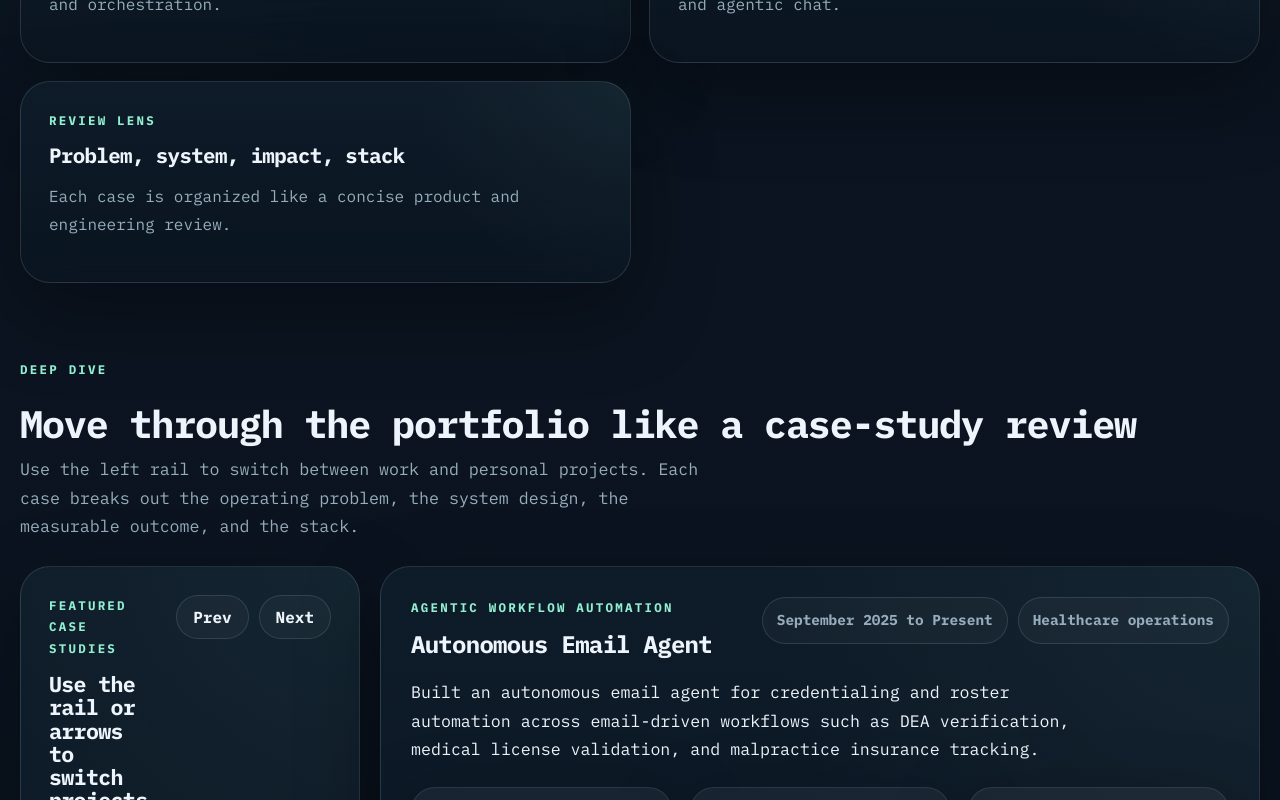
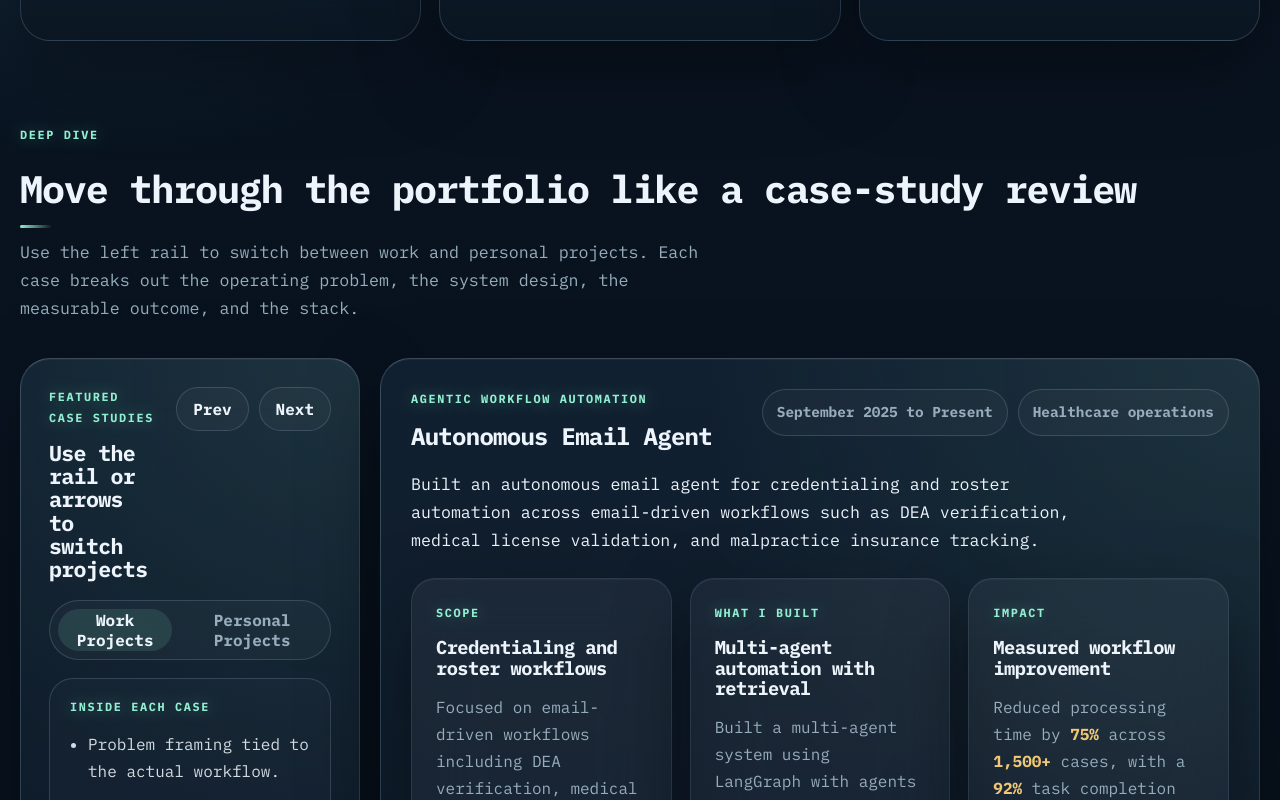
Before and after one commit to vybhav2000/portfolio-website, an Astro site: page /projects in a window 1280 px wide. Shown: the part 780-1580 px from the top of the page. Built offline with nearby package versions, Linux system fonts and the light colour scheme; Astro itself is replaced by a stand-in of ours.

Commit message:
Visual overhauls

```diff
--- a/src/components/ExperienceSection.astro
+++ b/src/components/ExperienceSection.astro
@@ -28,7 +28,9 @@ const { section, experience, credentials } = Astro.props;
     <div class="experience-rail">
       <p class="card-label">Current Role</p>
       <h3>{experience.role}</h3>
-      <p class="timeline-company">{experience.company}</p>
+      <p class="timeline-company">
+        <a href="https://www.hilabs.com/" target="_blank" rel="noreferrer" class="company-link">{experience.company}</a>
+      </p>
       <p class="timeline-date">{experience.period}</p>
       <div class="experience-tags">
         {experience.tags.map((tag) => <span>{tag}</span>)}
--- a/src/components/OverviewTabs.astro
+++ b/src/components/OverviewTabs.astro
@@ -70,7 +70,9 @@ const { profile, experienceSection, experience, credentials, skillsSection, skil
           <div class="experience-rail">
             <p class="card-label">Current Role</p>
             <h3>{experience.role}</h3>
-            <p class="timeline-company">{experience.company}</p>
+            <p class="timeline-company">
+              <a href="https://www.hilabs.com/" target="_blank" rel="noreferrer" class="company-link">{experience.company}</a>
+            </p>
             <p class="timeline-date">{experience.period}</p>
             <div class="experience-tags">
               {experience.tags.map((tag) => <span>{tag}</span>)}
@@ -84,7 +86,7 @@ const { profile, experienceSection, experience, credentials, skillsSection, skil
                 experience.outcomes.map((outcome) => (
                   <div class="experience-row">
                     <span class="experience-label">{outcome.label}</span>
-                    <p>{outcome.text}</p>
+                    <p set:html={outcome.text} />
                   </div>
                 ))
               }
--- a/src/components/PersonalProjectSpotlight.astro
+++ b/src/components/PersonalProjectSpotlight.astro
@@ -37,7 +37,7 @@ const embed = project.embed;
 
       {project.preview.bullets && (
         <ul class="feature-list">
-          {project.preview.bullets.map((bullet) => <li>{bullet}</li>)}
+          {project.preview.bullets.map((bullet) => <li set:html={bullet} />)}
         </ul>
       )}
 
--- a/src/components/ProjectCaseStudy.astro
+++ b/src/components/ProjectCaseStudy.astro
@@ -38,7 +38,7 @@ const embed = project.embed;
         <section class="glass case-card">
           <p class="card-label">{card.label}</p>
           <h3>{card.title}</h3>
-          <p>{card.text}</p>
+          <p set:html={card.text} />
         </section>
       ))
     }
@@ -79,7 +79,7 @@ const embed = project.embed;
             </>
           ) : (
             <ul class="feature-list">
-              {(section.items ?? []).map((item) => <li>{item}</li>)}
+              {(section.items ?? []).map((item) => <li set:html={item} />)}
             </ul>
           )}
         </section>
--- a/src/data/portfolio.ts
+++ b/src/data/portfolio.ts
@@ -133,7 +133,7 @@ export const homeContent = {
     outcomes: [
       {
         label: "Scope",
-        text: "Architected 4 production systems serving 1,000+ daily requests.",
+        text: "Architected <strong>4</strong> production systems serving <strong>1,000+</strong> daily requests.",
       },
       {
         label: "Leadership",
@@ -265,9 +265,9 @@ export const workProjects = [
       description:
         "Built a multi-agent email system using LangGraph, Qwen, and retrieval over prior cases for credentialing and roster automation.",
       bullets: [
-        "75% processing time reduction across 1,500+ cases.",
-        "92% task completion with less than 5% escalation.",
-        "Schema-constrained extraction reached 96% field accuracy.",
+        "<strong>75%</strong> processing time reduction across <strong>1,500+</strong> cases.",
+        "<strong>92%</strong> task completion with less than <strong>5%</strong> escalation.",
+        "Schema-constrained extraction reached <strong>96%</strong> field accuracy.",
       ],
     },
     overviewCards: [
@@ -287,7 +287,7 @@ export const workProjects = [
         label: "Impact",
         title: "Measured workflow improvement",
         text:
-          "Reduced processing time by 75% across 1,500+ cases, with a 92% task completion rate and less than 5% escalation.",
+          "Reduced processing time by <strong>75%</strong> across <strong>1,500+</strong> cases, with a <strong>92%</strong> task completion rate and less than <strong>5%</strong> escalation.",
       },
     ],
     detailSections: [
@@ -306,7 +306,7 @@ export const workProjects = [
         title: "Extraction workflow",
         items: [
           "Schema-constrained generation with Qwen 3 8B JSON mode and Pydantic validators.",
-          "96% field extraction accuracy.",
+          "<strong>96%</strong> field extraction accuracy.",
           "Retry and recovery logic for failed outputs.",
           "Queue-based execution for workflow processing.",
         ],
@@ -359,7 +359,7 @@ export const workProjects = [
         label: "Impact",
         title: "Extraction and query performance",
         text:
-          "Achieved 94% extraction accuracy, improved downstream extraction quality by 12%, and supported sub-second latency for contract analytics queries.",
+          "Achieved <strong>94%</strong> extraction accuracy, improved downstream extraction quality by <strong>12%</strong>, and supported sub-second latency for contract analytics queries.",
       },
     ],
     detailSections: [
@@ -377,7 +377,7 @@ export const workProjects = [
         label: "Retrieval Design",
         title: "Retrieval and graph layer",
         items: [
-          "Neo4j knowledge graph storing entities, relationships, and hierarchies across 100k+ contracts.",
+          "Neo4j knowledge graph storing entities, relationships, and hierarchies across <strong>100k+</strong> contracts.",
           "Cypher queries for relationship-based reasoning.",
           "Dense vector search and BM25 sparse retrieval with reciprocal rank fusion.",
           "Document, page, and clause level provenance tracking.",
@@ -425,13 +425,13 @@ export const workProjects = [
         label: "What I built",
         title: "Clinical NLP pipeline",
         text:
-          "Combined BERT-CRF entity extraction, BERT QA, Clinical T5 normalization, and semantic search over 900k codes with reranking for final recommendation quality.",
+          "Combined BERT-CRF entity extraction, BERT QA, Clinical T5 normalization, and semantic search over <strong>900k</strong> codes with reranking for final recommendation quality.",
       },
       {
         label: "Impact",
         title: "Large throughput with measurable gains",
         text:
-          "Reduced manual coding time by 60%, achieved 0.91 F1 for clinical entity extraction, and handled 2,000+ requests per day in production.",
+          "Reduced manual coding time by <strong>60%</strong>, achieved <strong>0.91</strong> F1 for clinical entity extraction, and handled <strong>2,000+</strong> requests per day in production.",
       },
     ],
     detailSections: [
@@ -442,15 +442,15 @@ export const workProjects = [
           "BERT-CRF for entity extraction across conditions, procedures, labs, and medications.",
           "Multi-label enrichment for assertion, temporality, and subject.",
           "BERT QA for extracting lab values, dosages, and dates.",
-          "Clinical T5 fine-tuned on 800k entity-code pairs for terminology normalization.",
+          "Clinical T5 fine-tuned on <strong>800k</strong> entity-code pairs for terminology normalization.",
         ],
       },
       {
         label: "Retrieval and Deployment",
         title: "Retrieval and deployment",
         items: [
-          "Bi-encoder plus ScaNN semantic search across 900k codes with 18 ms latency and 95% recall@20.",
-          "Cross-encoder reranking improved precision by 13 percentage points.",
+          "Bi-encoder plus ScaNN semantic search across <strong>900k</strong> codes with <strong>18 ms</strong> latency and <strong>95%</strong> recall@<strong>20</strong>.",
+          "Cross-encoder reranking improved precision by <strong>13</strong> percentage points.",
           "PySpark pipelines handled data extraction and offline processing.",
           "Deployment on AWS EKS with continuous monitoring for latency and quality.",
         ],
@@ -497,13 +497,13 @@ export const workProjects = [
         label: "What I built",
         title: "Large-scale recommendation pipeline",
         text:
-          "Engineered 80+ features from web evidence, claims patterns, CMS data, and quality indicators, then trained ensemble models optimized for class imbalance with calibration and fairness analysis.",
+          "Engineered <strong>80+</strong> features from web evidence, claims patterns, CMS data, and quality indicators, then trained ensemble models optimized for class imbalance with calibration and fairness analysis.",
       },
       {
         label: "Impact",
         title: "Business outcome",
         text:
-          "Improved operational efficiency by 40% across 2M+ providers and increased accuracy from below 60% to above 90% on call-validated ground truth.",
+          "Improved operational efficiency by <strong>40%</strong> across <strong>2M+</strong> providers and increased accuracy from below <strong>60%</strong> to above <strong>90%</strong> on call-validated ground truth.",
       },
     ],
     detailSections: [
@@ -511,8 +511,8 @@ export const workProjects = [
         label: "Data and Features",
         title: "Ranking inputs",
         items: [
-          "80+ engineered features from web evidence, CMS data, claims patterns, and quality indicators.",
-          "PySpark feature computation over 50B+ claims-related records.",
+          "<strong>80+</strong> engineered features from web evidence, CMS data, claims patterns, and quality indicators.",
+          "PySpark feature computation over <strong>50B+</strong> claims-related records.",
           "Stacking ensemble optimized for PR-AUC and F1 under class imbalance.",
           "Specialty-specific calibration to support more equitable predictions across demographics.",
         ],
--- a/src/styles/global.css
+++ b/src/styles/global.css
@@ -4,13 +4,14 @@
   --surface: rgba(12, 24, 37, 0.82);
   --surface-strong: rgba(15, 28, 42, 0.94);
   --surface-soft: rgba(255, 255, 255, 0.035);
-  --line: rgba(170, 201, 223, 0.16);
+  --line: rgba(170, 201, 223, 0.2);
   --line-strong: rgba(170, 201, 223, 0.28);
   --text: #edf4fb;
   --muted: #97adbc;
   --accent: #92efd1;
   --accent-strong: #42c89a;
   --accent-warm: #f0c775;
+  --accent-blue: #7ab8ff;
   --shadow: 0 30px 80px rgba(0, 0, 0, 0.34);
   --max-width: 1360px;
 }
@@ -29,9 +30,12 @@ body {
   font-family: "IBM Plex Mono", "Consolas", monospace;
   color: var(--text);
   background:
-    radial-gradient(circle at 0% 0%, rgba(70, 140, 179, 0.24), transparent 30%),
-    radial-gradient(circle at 100% 8%, rgba(240, 199, 117, 0.13), transparent 22%),
-    linear-gradient(180deg, #06101a 0%, #0b1420 38%, #07111b 100%);
+    radial-gradient(ellipse 800px 600px at 8% 22%, rgba(70, 140, 179, 0.22), transparent 65%),
+    radial-gradient(ellipse 600px 900px at 92% 6%, rgba(240, 199, 117, 0.16), transparent 55%),
+    radial-gradient(ellipse 700px 500px at 78% 90%, rgba(146, 239, 209, 0.07), transparent 60%),
+    radial-gradient(circle at 0% 0%, rgba(70, 140, 179, 0.18), transparent 30%),
+    radial-gradient(circle at 100% 8%, rgba(240, 199, 117, 0.1), transparent 22%),
+    linear-gradient(180deg, #05101a 0%, #091320 38%, #06101a 100%);
 }
 
 body::before {
@@ -42,7 +46,7 @@ body::before {
     linear-gradient(rgba(255, 255, 255, 0.025) 1px, transparent 1px),
     linear-gradient(90deg, rgba(255, 255, 255, 0.025) 1px, transparent 1px);
   background-size: 44px 44px;
-  mask-image: linear-gradient(180deg, rgba(0, 0, 0, 0.5), transparent 84%);
+  mask-image: linear-gradient(180deg, rgba(0, 0, 0, 0.45) 0%, rgba(0, 0, 0, 0.18) 65%, transparent 100%);
   pointer-events: none;
 }
 
@@ -95,7 +99,7 @@ main {
   padding: 14px 18px;
   border: 1px solid rgba(170, 201, 223, 0.14);
   border-radius: 24px;
-  background: rgba(7, 14, 22, 0.74);
+  background: rgba(7, 14, 22, 0.88);
   backdrop-filter: blur(24px);
   box-shadow: 0 18px 40px rgba(0, 0, 0, 0.18);
 }
@@ -115,9 +119,10 @@ main {
   width: 42px;
   height: 42px;
   border-radius: 14px;
-  background: linear-gradient(135deg, var(--accent), #7ab8ff);
+  background: linear-gradient(135deg, var(--accent), var(--accent-blue));
   color: #051017;
-  box-shadow: 0 18px 40px rgba(62, 187, 156, 0.24);
+  box-shadow: 0 4px 20px rgba(62, 187, 156, 0.42), inset 0 1px 0 rgba(255, 255, 255, 0.25);
+  font-weight: 800;
 }
 
 .nav,
@@ -146,9 +151,12 @@ main {
 }
 
 .nav a:hover,
-.nav a.is-active,
 .topbar-link:hover {
   color: var(--text);
+}
+
+.nav a.is-active {
+  color: var(--accent);
 }
 
 .topbar-actions {
@@ -170,7 +178,11 @@ main {
   box-shadow: 0 18px 35px rgba(31, 187, 150, 0.18);
 }
 
-.button:hover,
+.button:hover {
+  transform: translateY(-3px);
+  box-shadow: 0 16px 44px rgba(31, 187, 150, 0.38), 0 0 0 1px rgba(146, 239, 209, 0.18);
+}
+
 .project-tab:hover,
 .carousel-button:hover {
   transform: translateY(-2px);
@@ -184,14 +196,20 @@ main {
   box-shadow: none;
 }
 
+.button-secondary {
+  background: rgba(255, 255, 255, 0.05);
+  border-color: var(--line-strong);
+}
+
 .glass {
   background:
-    radial-gradient(circle at top right, rgba(146, 239, 209, 0.05), transparent 34%),
-    linear-gradient(180deg, rgba(15, 28, 42, 0.92), rgba(10, 21, 32, 0.9));
+    radial-gradient(circle at top right, rgba(146, 239, 209, 0.09), transparent 38%),
+    linear-gradient(180deg, rgba(18, 33, 50, 0.94), rgba(11, 22, 34, 0.92));
   border: 1px solid var(--line);
+  border-top-color: rgba(200, 225, 245, 0.26);
   border-radius: 30px;
-  box-shadow: var(--shadow);
-  backdrop-filter: blur(28px);
+  box-shadow: var(--shadow), inset 0 1px 0 rgba(255, 255, 255, 0.045);
+  backdrop-filter: blur(32px);
 }
 
 .hero,
@@ -217,27 +235,36 @@ main {
 .card-label,
 .project-tag {
   margin: 0 0 14px;
-  font-size: 0.78rem;
-  letter-spacing: 0.18em;
+  font-size: 0.74rem;
+  letter-spacing: 0.14em;
   text-transform: uppercase;
   color: var(--accent);
   font-weight: 800;
+  text-shadow: 0 0 18px rgba(146, 239, 209, 0.45);
 }
 
 .hero h1,
 .archive-hero h1 {
   font-size: clamp(2.45rem, 5vw, 4.5rem);
   max-width: 10.5ch;
+  background: linear-gradient(135deg, var(--text) 30%, rgba(146, 239, 209, 0.85) 100%);
+  -webkit-background-clip: text;
+  -webkit-text-fill-color: transparent;
+  background-clip: text;
 }
 
 .archive-hero h1 {
-  max-width: 13ch;
+  max-width: none;
 }
 
 .hero-text,
 .section-intro {
   max-width: 70ch;
   font-size: 1.04rem;
+}
+
+.hero-text {
+  color: rgba(237, 244, 251, 0.82);
 }
 
 .hero-panel {
@@ -259,7 +286,7 @@ main {
 
 .hero-card h2 {
   margin-bottom: 12px;
-  font-size: 1.75rem;
+  font-size: 2rem;
 }
 
 .metrics-grid,
@@ -273,9 +300,12 @@ main {
   gap: 18px;
 }
 
-.metrics-grid,
+.metrics-grid {
+  grid-template-columns: repeat(2, minmax(0, 1fr));
+}
+
 .archive-summary-grid {
-  grid-template-columns: repeat(2, minmax(0, 1fr));
+  grid-template-columns: repeat(3, minmax(0, 1fr));
 }
 
 .archive-summary-grid {
@@ -293,39 +323,61 @@ main {
 
 .metric strong {
   display: block;
-  margin-bottom: 10px;
+  margin-bottom: 12px;
   font-family: "IBM Plex Mono", "Consolas", monospace;
-  font-size: 2rem;
-  color: var(--accent-warm);
+  font-size: 2.5rem;
+  background: linear-gradient(135deg, #fdd87a, var(--accent-warm));
+  -webkit-background-clip: text;
+  -webkit-text-fill-color: transparent;
+  background-clip: text;
+  filter: drop-shadow(0 0 14px rgba(240, 199, 117, 0.32));
 }
 
 .metric span {
+  display: block;
+  padding-top: 12px;
+  border-top: 1px solid var(--line);
   color: var(--text);
   font-weight: 600;
+  font-size: 0.88rem;
+  line-height: 1.5;
 }
 
 .section {
-  padding: 48px 0 16px;
+  padding: 56px 0 32px;
 }
 
 .section-heading {
   display: grid;
   justify-items: start;
   gap: 10px;
-  margin-bottom: 26px;
+  margin-bottom: 36px;
 }
 
 .section-heading h2 {
   font-size: clamp(1.85rem, 3vw, 3.15rem);
 }
 
+.section-heading h2::after {
+  content: "";
+  display: block;
+  width: 32px;
+  height: 3px;
+  background: linear-gradient(90deg, var(--accent), transparent);
+  border-radius: 3px;
+  margin-top: 14px;
+}
+
 .section-intro {
   margin: 0;
 }
 
-.two-column,
+.two-column {
+  grid-template-columns: minmax(0, 1.45fr) minmax(320px, 0.95fr);
+}
+
 .project-grid {
-  grid-template-columns: minmax(0, 1.45fr) minmax(320px, 0.95fr);
+  grid-template-columns: repeat(2, minmax(0, 1fr));
 }
 
 .overview-shell {
@@ -401,6 +453,14 @@ main {
   margin-top: 10px;
 }
 
+.feature-list strong,
+.case-card strong,
+.experience-row strong {
+  color: var(--accent-warm);
+  font-weight: 800;
+  -webkit-text-fill-color: var(--accent-warm);
+}
+
 .feature-list-compact {
   margin-top: 10px;
 }
@@ -433,6 +493,18 @@ main {
   margin: 0;
 }
 
+.company-link {
+  color: var(--accent);
+  text-underline-offset: 3px;
+  text-decoration: underline;
+  text-decoration-color: rgba(146, 239, 209, 0.35);
+  transition: text-decoration-color 180ms ease;
+}
+
+.company-link:hover {
+  text-decoration-color: var(--accent);
+}
+
 .experience-tags,
 .project-card-badges,
 .deep-case-meta {
@@ -451,6 +523,11 @@ main {
   color: var(--muted);
   font-size: 0.9rem;
   font-weight: 700;
+}
+
+.project-card-badges span {
+  padding: 6px 11px;
+  font-size: 0.78rem;
 }
 
 .experience-main {
@@ -525,15 +602,16 @@ main {
 }
 
 .project-card {
-  display: grid;
-  align-content: start;
-  gap: 0;
+  display: flex;
+  flex-direction: column;
 }
 
 .featured-project {
   background:
-    radial-gradient(circle at top right, rgba(140, 240, 201, 0.14), transparent 34%),
-    linear-gradient(180deg, rgba(27, 47, 64, 0.95), rgba(11, 24, 35, 0.92));
+    radial-gradient(circle at top right, rgba(140, 240, 201, 0.2), transparent 42%),
+    linear-gradient(180deg, rgba(24, 44, 62, 0.97), rgba(11, 24, 36, 0.95));
+  border-color: rgba(140, 240, 201, 0.24);
+  box-shadow: 0 30px 80px rgba(0, 0, 0, 0.34), 0 0 0 1px rgba(140, 240, 201, 0.08);
 }
 
 .project-card h3,
@@ -548,11 +626,11 @@ main {
   display: flex;
   justify-content: space-between;
   gap: 12px;
-  margin-top: 22px;
+  margin-top: auto;
   padding-top: 16px;
   border-top: 1px solid var(--line);
-  color: var(--muted);
-  font-size: 0.92rem;
+  color: rgba(237, 244, 251, 0.62);
+  font-size: 0.86rem;
   font-weight: 700;
 }
 
@@ -563,12 +641,17 @@ main {
   gap: 16px;
 }
 
+.project-card > p {
+  margin-top: 0;
+}
+
 .project-card-personal {
-  gap: 4px;
+  gap: 0;
 }
 
 .project-card-stack {
-  margin-top: 22px;
+  margin-top: 20px;
+  margin-bottom: 20px;
 }
 
 .live-demo-panel {
@@ -748,11 +831,11 @@ main {
 
 .project-tab:hover,
 .project-tab.is-active {
-  border-color: rgba(140, 240, 201, 0.36);
+  border-color: rgba(140, 240, 201, 0.38);
   background:
-    radial-gradient(circle at top right, rgba(140, 240, 201, 0.14), transparent 48%),
+    radial-gradient(circle at top right, rgba(140, 240, 201, 0.16), transparent 50%),
     rgba(255, 255, 255, 0.05);
-  box-shadow: 0 18px 40px rgba(0, 0, 0, 0.18);
+  box-shadow: 0 18px 40px rgba(0, 0, 0, 0.22), 0 0 0 1px rgba(140, 240, 201, 0.06);
 }
 
 .project-tab-tag {
@@ -863,6 +946,37 @@ main {
 
 .contact-actions {
   justify-content: center;
+}
+
+.status-badge {
+  display: inline-flex;
+  align-items: center;
+  gap: 8px;
+  padding: 7px 14px;
+  border-radius: 999px;
+  border: 1px solid rgba(146, 239, 209, 0.24);
+  background: rgba(146, 239, 209, 0.06);
+  color: var(--accent);
+  font-size: 0.72rem;
+  font-weight: 800;
+  letter-spacing: 0.1em;
+  text-transform: uppercase;
+  margin-bottom: 20px;
+}
+
+.status-dot {
+  width: 7px;
+  height: 7px;
+  border-radius: 50%;
+  background: var(--accent);
+  box-shadow: 0 0 8px var(--accent);
+  animation: pulse-dot 2s ease infinite;
+  flex-shrink: 0;
+}
+
+@keyframes pulse-dot {
+  0%, 100% { opacity: 1; transform: scale(1); }
+  50% { opacity: 0.5; transform: scale(0.76); }
 }
 
 .reveal {
```
Also changed, not shown: src/components/SelectedWorkSection.astro (+12 -3 lines), README.md.
